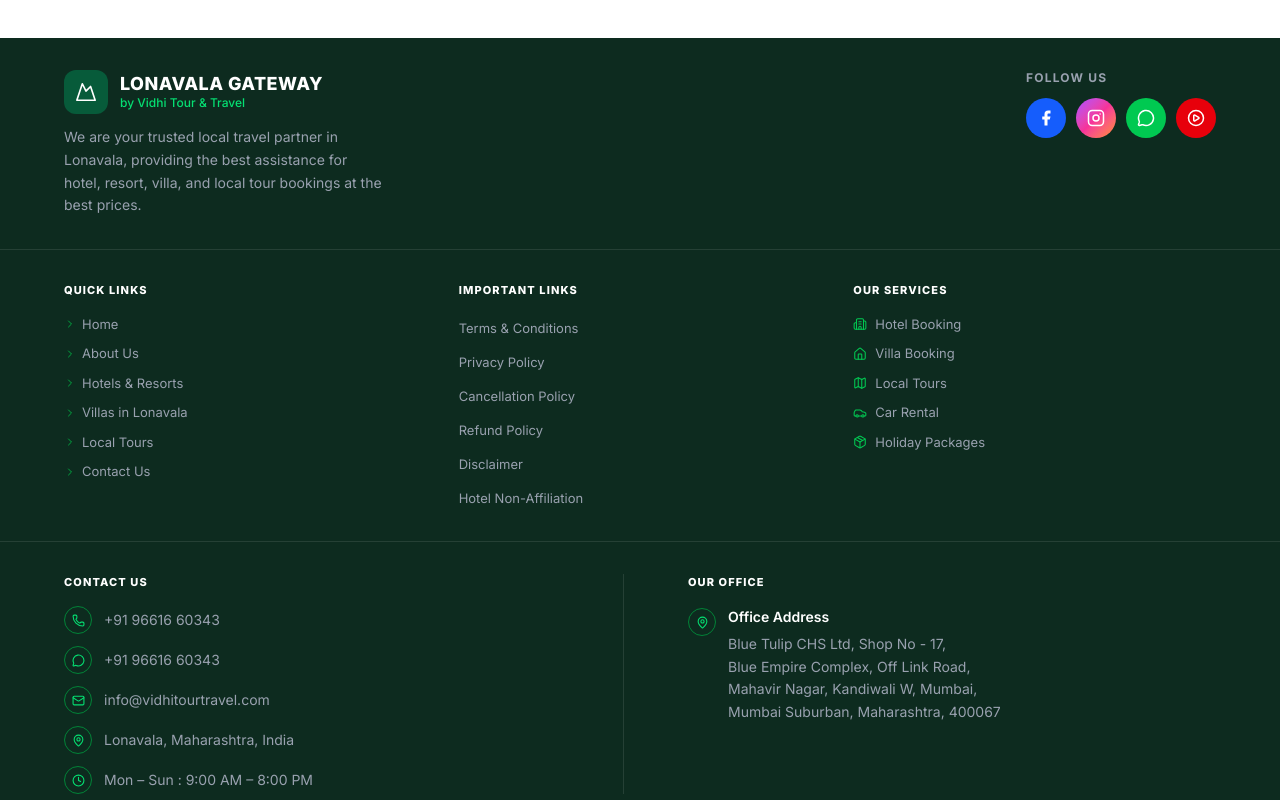
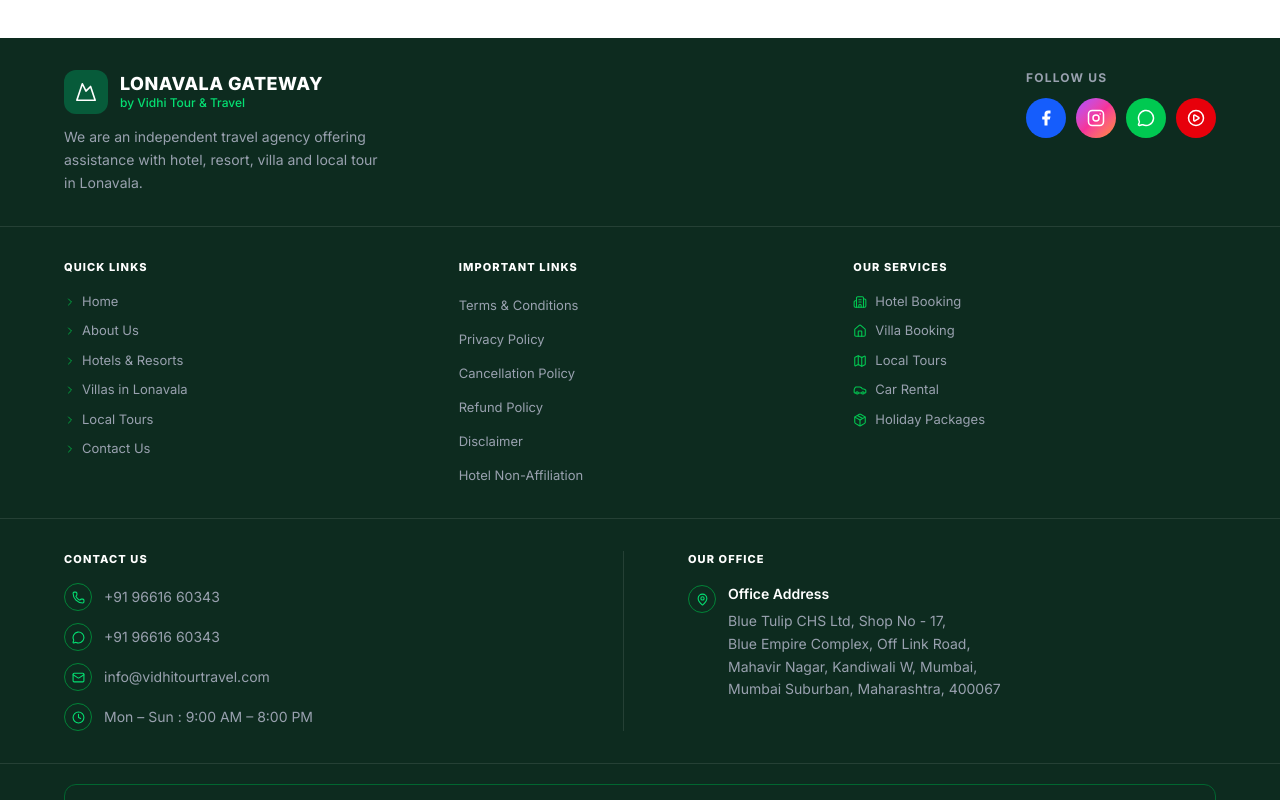
Before and after one commit to Dheeraj022/theananta, a Next.js app: page / in a window 1280 px wide. Shown: the part 2340-3140 px from the top of the page. Built offline with nearby package versions, Linux system fonts and the light colour scheme; no server answers; the database is empty.

Commit message:
refactor: update footer business description and remove map location entry

```diff
--- a/src/components/Footer.tsx
+++ b/src/components/Footer.tsx
@@ -75,7 +75,7 @@ export default function Footer() {
               </div>
             </div>
             <p className="text-gray-400 text-xs sm:text-sm leading-relaxed">
-              We are your trusted local travel partner in Lonavala, providing the best assistance for hotel, resort, villa, and local tour bookings at the best prices.
+              We are an independent travel agency offering assistance with hotel, resort, villa and local tour in Lonavala.
             </p>
           </div>
 
@@ -197,12 +197,7 @@ export default function Footer() {
                     info@vidhitourtravel.com
                   </a>
                 </li>
-                <li className="flex items-center gap-3 text-gray-400 text-sm">
-                  <div className="w-7 h-7 rounded-full border border-green-700 flex items-center justify-center shrink-0">
-                    <MapPin size={13} strokeWidth={2} className="text-green-400" />
-                  </div>
-                  Lonavala, Maharashtra, India
-                </li>
+
                 <li className="flex items-center gap-3 text-gray-400 text-sm">
                   <div className="w-7 h-7 rounded-full border border-green-700 flex items-center justify-center shrink-0">
                     <Clock size={13} strokeWidth={2} className="text-green-400" />
```
